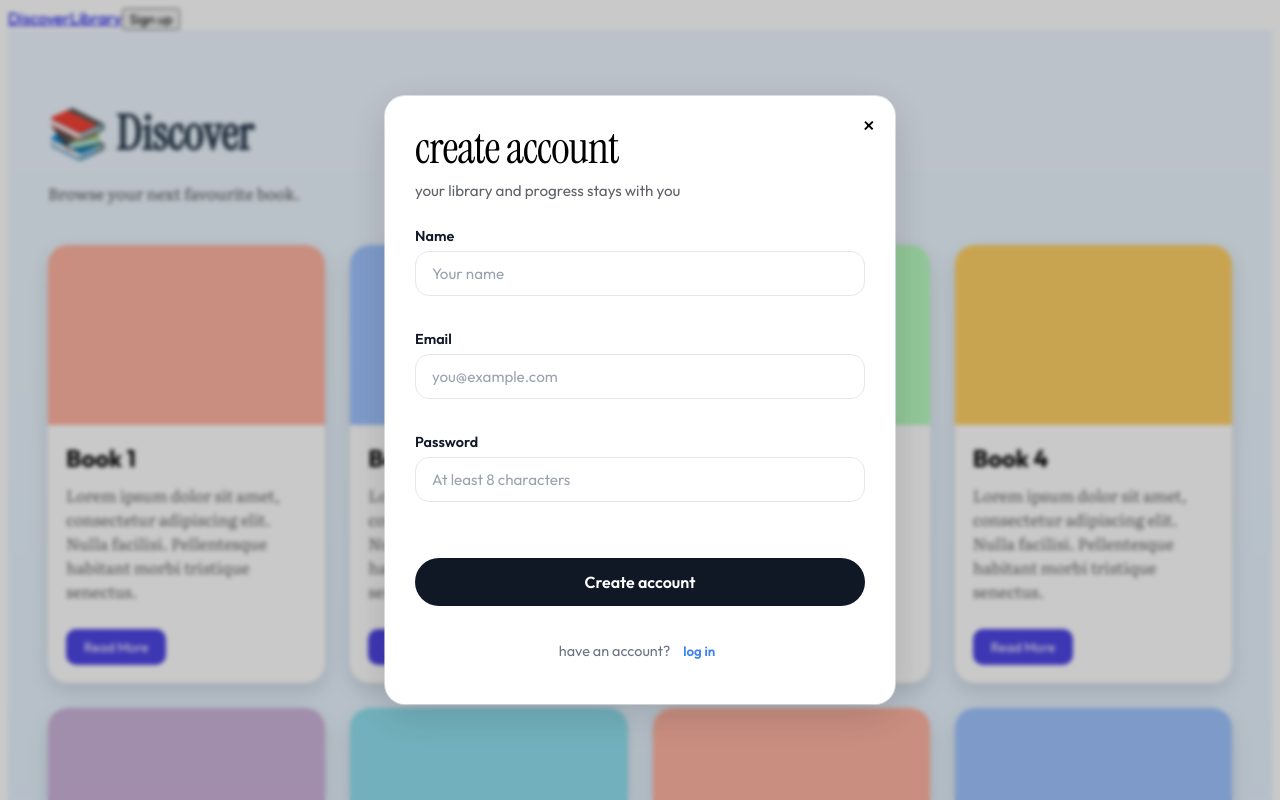
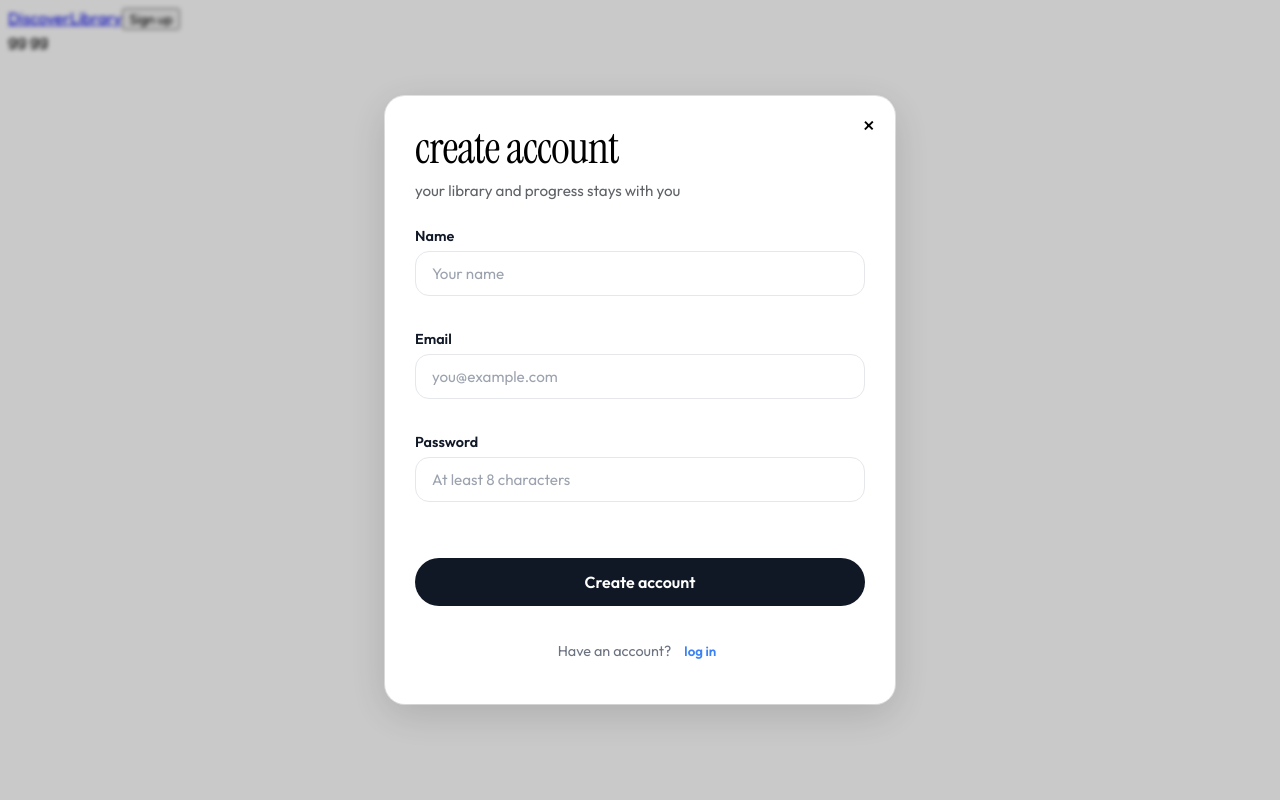
Before and after one commit to Ananan29/banana, a React app in the folder frontend/: page / in a window 1280 px wide. Both pictures are taken after a click on the button "Sign up". Shown: the top 800 px of the page. Built offline with nearby package versions, Linux system fonts and the light colour scheme; the HTML template or start-up script is replaced by a standard one.

Commit message:
pages made visible according to user login

```diff
--- a/frontend/src/App.jsx
+++ b/frontend/src/App.jsx
@@ -5,19 +5,27 @@ import Discover from "./pages/Discover/Discover.jsx";
 import Library from "./pages/Library/Library.jsx";
 import Signup from "./pages/signup/Signup.jsx";
 import Navbar from "./components/Navbar/Navbar.jsx";
+import Wishlist from "./pages/Wishlist/Wishlist.jsx";
+import Cart from "./pages/Cart/Cart.jsx";
+import Profile from "./pages/Profile/Profile.jsx";
+
 const App = () => {
   const [showSignup, setShowSignup] = useState(false);
   const onSignupClick=()=>{
     setShowSignup(prev=>!prev);
   }
+  const [LoggedIn, setLoggedIn] = useState(false);
   return (
     <>
-      <Navbar Signupclick={onSignupClick} />
-      {showSignup && <Signup Signupclick={onSignupClick}/>}
+      <Navbar Signupclick={onSignupClick} LoggedIn={LoggedIn}/>
+      {showSignup && <Signup Signupclick={onSignupClick} setLoggedIn={setLoggedIn}/>}
       <Routes>
         <Route path="/" element={<Discover />} />
         <Route path="/discover" element={<Discover />} />
         <Route path="/library" element={<Library />} />
+        <Route path="/wishlist" element={<Wishlist />} />
+        <Route path="/cart" element={<Cart />} />
+        <Route path="/profile" element={<Profile />} />
       </Routes>
     </>
   )
--- a/frontend/src/Components/Navbar/Navbar.jsx
+++ b/frontend/src/Components/Navbar/Navbar.jsx
@@ -1,12 +1,19 @@
 import React from "react";
 import { Link } from "react-router-dom";
-const Navbar = ({ Signupclick }) => {
+const Navbar = ({ Signupclick,LoggedIn }) => {
   return (
     <div>
         <nav>
             <Link to="/discover">Discover</Link>
             <Link to="/library">Library</Link>
-            <button onClick={Signupclick}>Sign up</button>
+            {!LoggedIn && <button onClick={Signupclick}>Sign up</button>}
+            {LoggedIn &&
+              <div>
+                <Link to="/wishlist">Wishlist</Link>
+                <Link to="/cart">Cart</Link>
+                <Link to="/profile">Profile</Link>
+              </div>
+            }
         </nav>
     </div>
   )
--- /dev/null
+++ b/frontend/src/pages/Cart/Cart.jsx
@@ -0,0 +1,9 @@
+import React from "react"
+
+const Cart = () => {
+  return (
+    <div>Cart</div>
+  )
+}
+
+export default Cart
--- a/frontend/src/pages/Discover/Discover.jsx
+++ b/frontend/src/pages/Discover/Discover.jsx
@@ -1,100 +1,12 @@
-import React from "react";
-
-const colors = [
-  "#FFB4A2",
-  "#A0C4FF",
-  "#B9FBC0",
-  "#FFD166",
-  "#CDB4DB",
-  "#90E0EF",
-];
-
+import React from 'react'
+import Navbar from '../../components/Navbar/Navbar.jsx'
 const Discover = () => {
   return (
-    <div
-      style={{
-        minHeight: "200vh",
-        background: "linear-gradient(to bottom, #eef7ff, #d7ecff)",
-        padding: "40px",
-        fontFamily: "sans-serif",
-      }}
-    >
-      <h1
-        style={{
-          fontSize: "3rem",
-          color: "#2c3e50",
-          marginBottom: "10px",
-        }}
-      >
-        📚 Discover
-      </h1>
+    <div>
+      gg
+      gg
+    </div>
+  )
+}
 
-      <p
-        style={{
-          color: "#555",
-          marginBottom: "40px",
-        }}
-      >
-        Browse your next favourite book.
-      </p>
-
-      <div
-        style={{
-          display: "grid",
-          gridTemplateColumns: "repeat(auto-fill, minmax(250px, 1fr))",
-          gap: "25px",
-        }}
-      >
-        {[...Array(20)].map((_, i) => (
-          <div
-            key={i}
-            style={{
-              background: "white",
-              borderRadius: "20px",
-              overflow: "hidden",
-              boxShadow: "0 8px 20px rgba(0,0,0,0.12)",
-            }}
-          >
-            <div
-              style={{
-                height: "180px",
-                background: colors[i % colors.length],
-              }}
-            />
-
-            <div style={{ padding: "18px" }}>
-              <h2 style={{ margin: 0 }}>Book {i + 1}</h2>
-
-              <p
-                style={{
-                  color: "#666",
-                  marginTop: "10px",
-                  lineHeight: "1.5",
-                }}
-              >
-                Lorem ipsum dolor sit amet, consectetur adipiscing elit. Nulla
-                facilisi. Pellentesque habitant morbi tristique senectus.
-              </p>
-
-              <button
-                style={{
-                  marginTop: "10px",
-                  padding: "10px 18px",
-                  border: "none",
-                  borderRadius: "10px",
-                  background: "#4F46E5",
-                  color: "white",
-                  cursor: "pointer",
-                }}
-              >
-                Read More
-              </button>
-            </div>
-          </div>
-        ))}
-      </div>
-    </div>
-  );
-};
-
-export default Discover;
+export default Discover
--- a/frontend/src/pages/Library/Library.jsx
+++ b/frontend/src/pages/Library/Library.jsx
@@ -1,5 +1,5 @@
-import React from 'react'
-import Navbar from '../../components/Navbar/Navbar.jsx'
+import React from "react"
+import Navbar from "../../components/Navbar/Navbar.jsx"
 const Library = () => {
   return (
     <div>
--- /dev/null
+++ b/frontend/src/pages/Profile/Profile.jsx
@@ -0,0 +1,9 @@
+import React from "react"
+
+const Profile = () => {
+  return (
+    <div>Profile</div>
+  )
+}
+
+export default Profile
--- /dev/null
+++ b/frontend/src/pages/Wishlist/Wishlist.jsx
@@ -0,0 +1,9 @@
+import React from "react"
+
+const Wishlist = () => {
+  return (
+    <div>Wishlist</div>
+  )
+}
+
+export default Wishlist
--- a/frontend/src/pages/signup/Signup.jsx
+++ b/frontend/src/pages/signup/Signup.jsx
@@ -1,7 +1,7 @@
 import React from "react"
 import { useState} from "react"
 import "./Signup.css"
-const Signup = ({Signupclick}) => {
+const Signup = ({Signupclick,setLoggedIn}) => {
     const [ShowLogin,setShowLogin]=useState(false);
     const [SignupData,setSignupData]=useState({
         name:"",
@@ -52,7 +52,7 @@ const Signup = ({Signupclick}) => {
         }
         const passwordRegex=/^(?=.*[a-zA-Z])(?=.*\d).{8,}$/;
         if (!passwordRegex.test(password)) {
-            setErrors(prev=>( {...prev,password:"password must be at least 8 characters and must contain at least one digit (0-9) and one letter (a-z, A-Z)"}))
+            if(!ShowLogin)setErrors(prev=>( {...prev,password:"password must be at least 8 characters and must contain at least one digit (0-9) and one letter (a-z, A-Z)"}))
         }
         if(!ShowLogin){
             // sign up:
@@ -64,8 +64,8 @@ const Signup = ({Signupclick}) => {
                 setErrors(prev=>( {...prev,name:"name must have at least 2 characters"}))
                 return;
             }
-            const valid=true;
-            // send data to backend and see if account doesn't already exist and say valid and move to login page
+            const valid=false;
+            // send data to backend and see if account doesn"t already exist and say valid and move to login page
             try{
                 const response = await fetch("http://localhost:5000/signup", {
                     method: "POST",
@@ -107,6 +107,9 @@ const Signup = ({Signupclick}) => {
         else{
             // log in:
             // send data to backend and check if valid
+            //
+            setLoggedIn(true);
+            Signupclick();
             try{
                 const response = await fetch("http://localhost:5000/login", {
                     method: "POST",
@@ -123,7 +126,7 @@ const Signup = ({Signupclick}) => {
 
                 if (response.ok) {
                     console.log("Logged in!");
-                    // store token if you're using JWT
+                    // store token if you"re using JWT
                     // localStorage.setItem("token", data.token);
                     // close popup
                     // navigate("/")
@@ -141,7 +144,10 @@ const Signup = ({Signupclick}) => {
             }
             //
             const valid=false;
-            if(valid){}
+            if(valid){
+                setLoggedIn(true);
+                Signupclick();
+            }
             else{
                 setErrors(prev=>({...prev,submit:"invalid email or password"}))
             }
@@ -173,7 +179,7 @@ const Signup = ({Signupclick}) => {
                         {/* confirm password */}
                         <button className="authentication-submit" type="submit">Create account</button>
                         <p className="authentication-error">{Errors.submit}</p>
-                    <p className="authentication-footer">have an account? <button className="authentication-link" type="button" onClick={ShowLoginClicked}>log in</button></p>
+                    <p className="authentication-footer">Have an account? <button className="authentication-link" type="button" onClick={ShowLoginClicked}>log in</button></p>
                 </div>
             }
             {
@@ -192,7 +198,7 @@ const Signup = ({Signupclick}) => {
 
                         <button className="authentication-submit" type="submit">Log in</button>
                         <p className="authentication-error">{Errors.submit}</p>
-                    <p className="authentication-footer">have an account? <button className="authentication-link" type="button" onClick={ShowLoginClicked}>sign up</button></p>
+                    <p className="authentication-footer">Don't have an account? <button className="authentication-link" type="button" onClick={ShowLoginClicked}>sign up</button></p>
                 </div>
                 }
 
```
